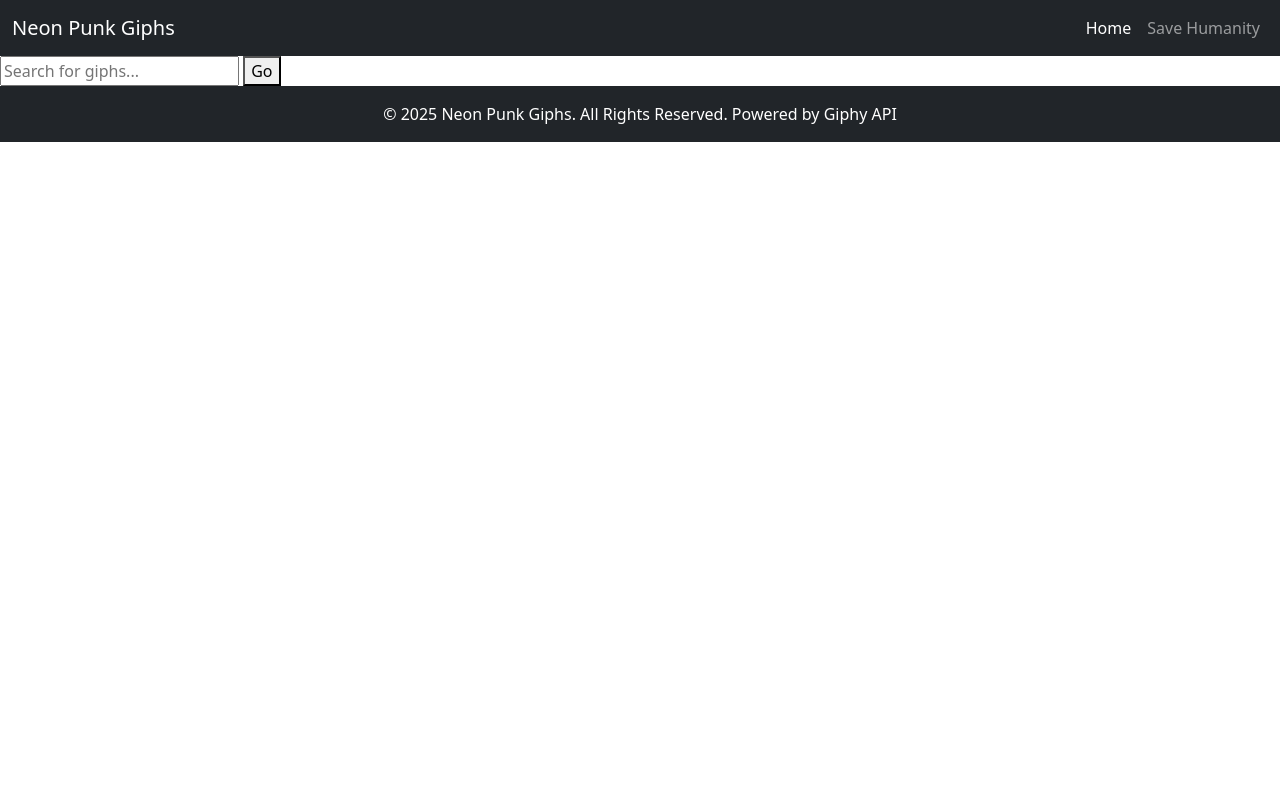
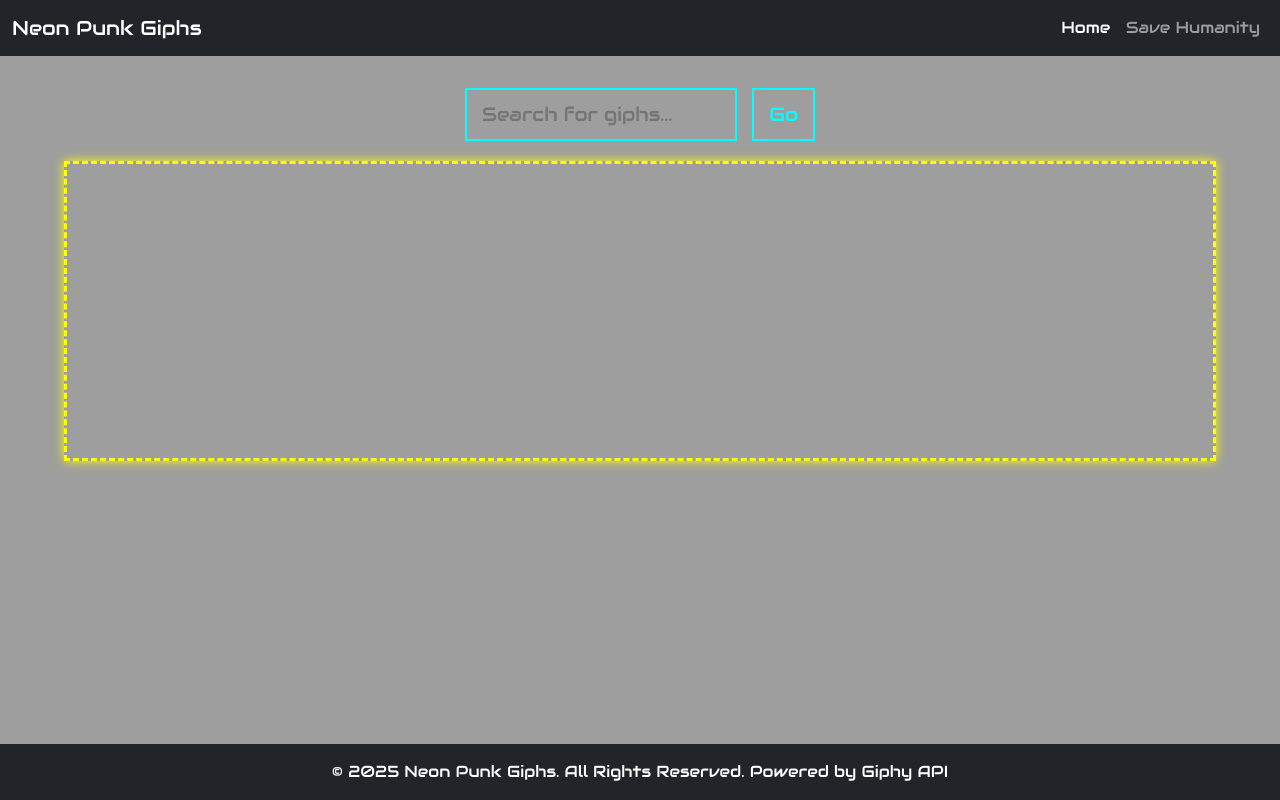
Before and after one commit to benjaminrosesr-tech/Project-2, a plain HTML site: page index.html in a window 1280 px wide. Drawn offline with nearby package versions, Linux system fonts and the light colour scheme; the site is published under a folder, as on GitHub Pages, so addresses that start at the root find nothing.

Commit message:
fixed routing and linking

```diff
--- a/index.html
+++ b/index.html
@@ -11,21 +11,21 @@
       integrity="sha384-QWTKZyjpPEjISv5WaRU9OFeRpok6YctnYmDr5pNlyT2bRjXh0JMhjY6hW+ALEwIH"
       crossorigin="anonymous"
     >
-    <link rel="stylesheet" href="/CSS/Styles.css" >
+    <link rel="stylesheet" href="./CSS/Styles.css" >
   </head>
   <body>
     <nav class="navbar navbar-expand-lg navbar-dark bg-dark">
       <div class="container-fluid">
-        <a class="navbar-brand" href="index.html">Neon Punk Giphs</a>
+        <a class="navbar-brand" href="./index.html">Neon Punk Giphs</a>
         <div class="collapse navbar-collapse" id="navbarNav">
           <ul class="navbar-nav ms-auto">
             <li class="nav-item">
-              <a class="nav-link active" aria-current="page" href="index.html"
+              <a class="nav-link active" aria-current="page" href="./index.html"
                 >Home</a
               >
             </li>
             <li class="nav-item">
-              <a class="nav-link" href="cyberwar.html">Save Humanity</a>
+              <a class="nav-link" href="./cyberwar.html">Save Humanity</a>
             </li>
           </ul>
         </div>
@@ -53,6 +53,6 @@
       integrity="sha384-YvpcrYf0tY3lHB60NNkmXc5s9fDVZLESaAA55NDzOxhy9GkcIdslK1eN7N6jIeHz"
       crossorigin="anonymous"
     ></script>
-    <script src="/Java/Giphyapi.js"></script>
+    <script src="./Java/Giphyapi.js"></script>
   </body>
 </html>
```
Also changed, not shown: CyberWar.html (+4 -4 lines).
